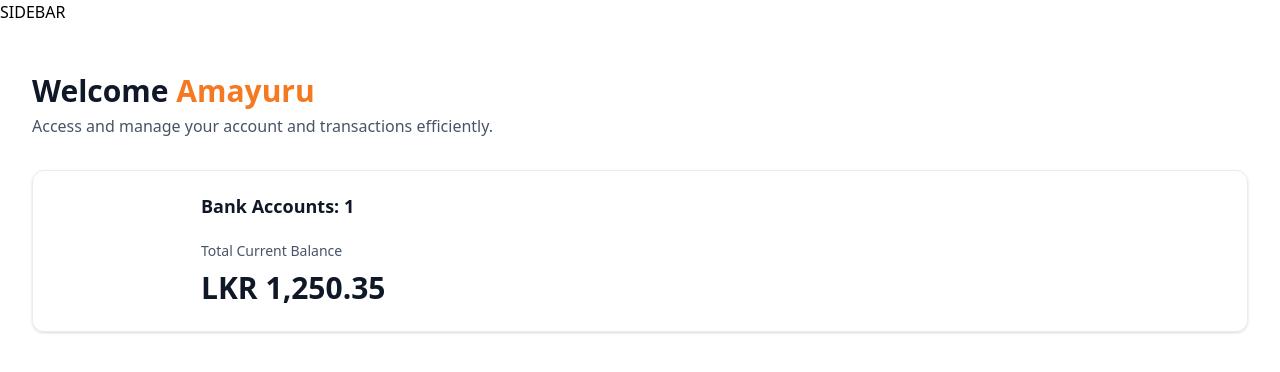
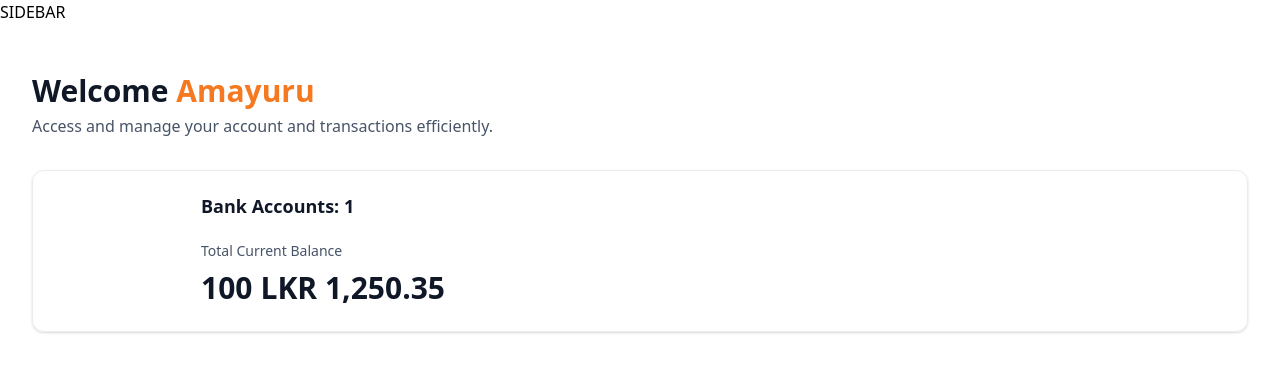
Before and after one commit to Amayuru1999/Sampath-Clone, a Next.js app: page / in a window 1280 px wide. Shown: the top 372 px of the page. Built offline with nearby package versions, Linux system fonts and the light colour scheme.

Commit message:
Update TotalBalanceBox component to use react-countup for animating total current balance

```diff
--- a/components/TotalBalanceBox.tsx
+++ b/components/TotalBalanceBox.tsx
@@ -1,5 +1,6 @@
 import { formatAmount } from '@/lib/utils'
 import React from 'react'
+import CountUp from 'react-countup'
 
 const TotalBalanceBox = ({
     accounts=[],totalBanks,totalCurrentBalance
@@ -18,6 +19,7 @@ const TotalBalanceBox = ({
                 Total Current Balance
             </p>
             <p className='total-balance-amount flex-center gap-2'>
+                <CountUp end={100}/>
                 {formatAmount (totalCurrentBalance)}
             </p>
         </div>
--- a/package.json
+++ b/package.json
@@ -16,6 +16,7 @@
     "next": "14.2.5",
     "query-string": "^9.1.0",
     "react": "^18",
+    "react-countup": "^6.5.3",
     "react-dom": "^18",
     "tailwind-merge": "^2.4.0",
     "tailwindcss-animate": "^1.0.7"
```
Also changed, not shown: 1 other file (tests, documents, lock files or other folders).
